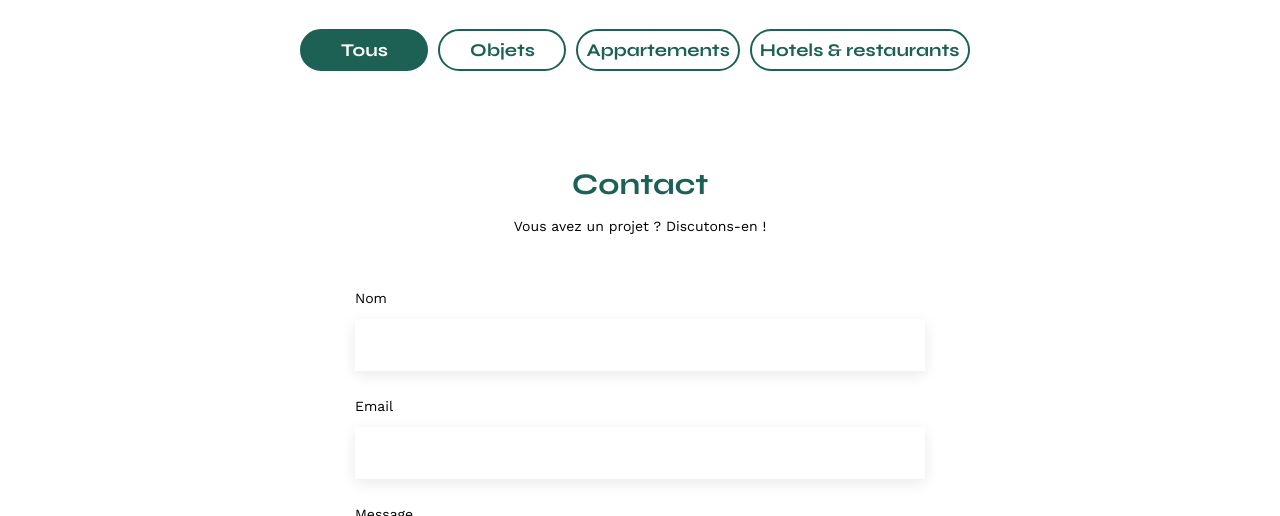
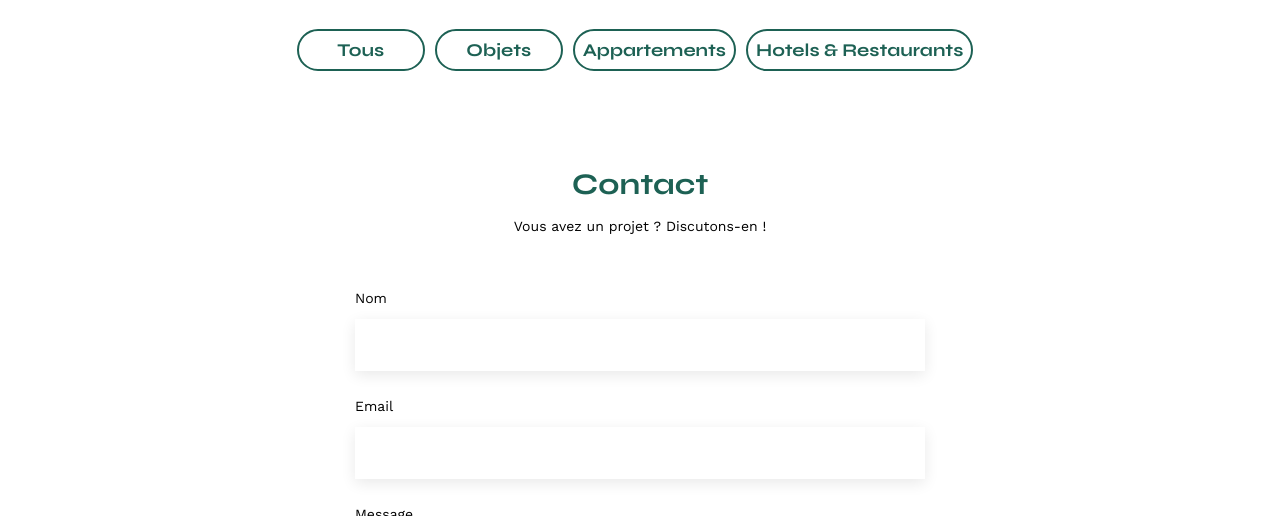
Before and after one commit to RikoDust/Site_Sophie_Bluel_Architecte, a plain HTML site: page index.html in a window 1280 px wide. Shown: the part 584-1100 px from the top of the page. Drawn offline with nearby package versions, Linux system fonts and the light colour scheme; no server answers.

Commit message:
feat: dynamic generation of filter buttons

```diff
--- a/assets/style.css
+++ b/assets/style.css
@@ -127,14 +127,14 @@ li:hover {
 }
 
 /* Style boutons filtres */
-.btn-container{
+#btn-container{
 	display: flex;
 	justify-content: center;
 	margin-top: 3rem;
 	margin-bottom: 3rem;
 }
 
-.btn-container .btn{
+#btn-container .btn{
 	background-color: white;
 	color: #1D6154;
 	font-family: 'Syne';
@@ -147,7 +147,7 @@ li:hover {
 	cursor: pointer;
 }
 
-.btn-container .btn-selected{
+#btn-container .btn-selected{
 	background-color:#1D6154;
 	color:white ;
 	font-family: 'Syne';
--- a/filter.js
+++ b/filter.js
@@ -1 +1,34 @@
 // Filtres
+
+// Emplacement dans le DOM
+const container=document.getElementById('btn-container');
+
+// Liste des boutons à générer
+const categories = [
+    { id: 1, name:'Tous'},
+    { id: 2, name:'Objets'},
+    { id: 3, name:'Appartements'},
+    { id: 4, name:'Hotels & Restaurants'}
+];
+
+// Génération des boutons en fonctions des categories déclarées
+categories.forEach(category => {
+    const button = document.createElement('button');
+    button.textContent = category.name;
+    button.classList.add('btn'); // Ajouter class .btn
+    button.setAttribute('data-id', category.id); // Attribue un id-data
+
+    button.addEventListener('click', ()=> {
+        // Supprime la class "btn-selected" pour tous les boutons
+        document.querySelectorAll('.btn').forEach(btn => {
+            btn.classList.remove('btn-selected');
+        });
+
+        // Ajoute .btn-selected au bouton cliqué
+        button.classList.add('btn-selected');
+
+        console.log(`Bouton ${category.name} cliqué`);  // Identifier le bouton cliqué dans la console
+    });
+
+    container.appendChild(button); // Ajoute les boutons au conteneur
+});
--- a/gallery.js
+++ b/gallery.js
@@ -1,4 +1,8 @@
 // Gallery
+
+// Déclaration d'une variable globale pour stoker les données des projets
+let projectsData = [];
+
 
 // Fonction pour récupérer les projets depuis l'api works
 function fetchProjects() {
@@ -11,11 +15,12 @@ function fetchProjects() {
         })
         .then(data=>{
             console.log("Projet récupérés api works", data); // Vérifie que les données sont récupérées et les affiches dans la console
+            projectsData = data; // Stocke les données dans la variables globale
             displayProjects(data); // Appel fonction pour afficher projets
         })
         .catch(error => {
             console.error("Erreur :",error);
-            return[];
+            projectsData = []; // Si erreur, on réinitialise à un tableau vide
         });
 }
 
--- a/index.html
+++ b/index.html
@@ -36,12 +36,7 @@
 	</section>
 	<section id="portfolio">
 		<h2>Mes Projets</h2>
-		<div class="btn-container">
-			<button class="btn-selected">Tous</button>
-			<button class="btn">Objets</button>
-			<button class="btn">Appartements</button>
-			<button class="btn">Hotels & restaurants</button>
-		</div>
+		<div id="btn-container"></div>
 		<div class="gallery"></div>
 	</section>
 	<section id="contact">
```
